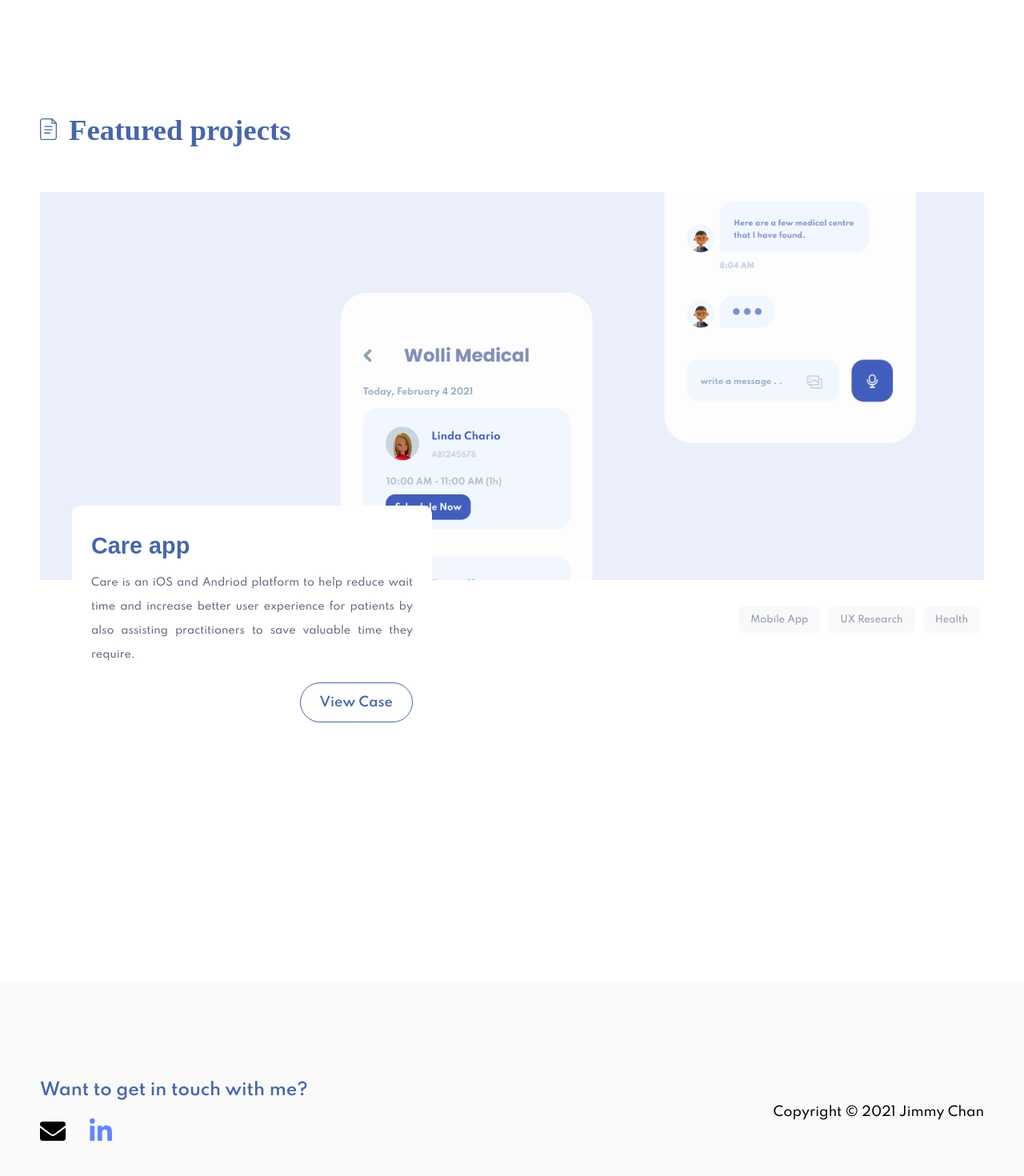
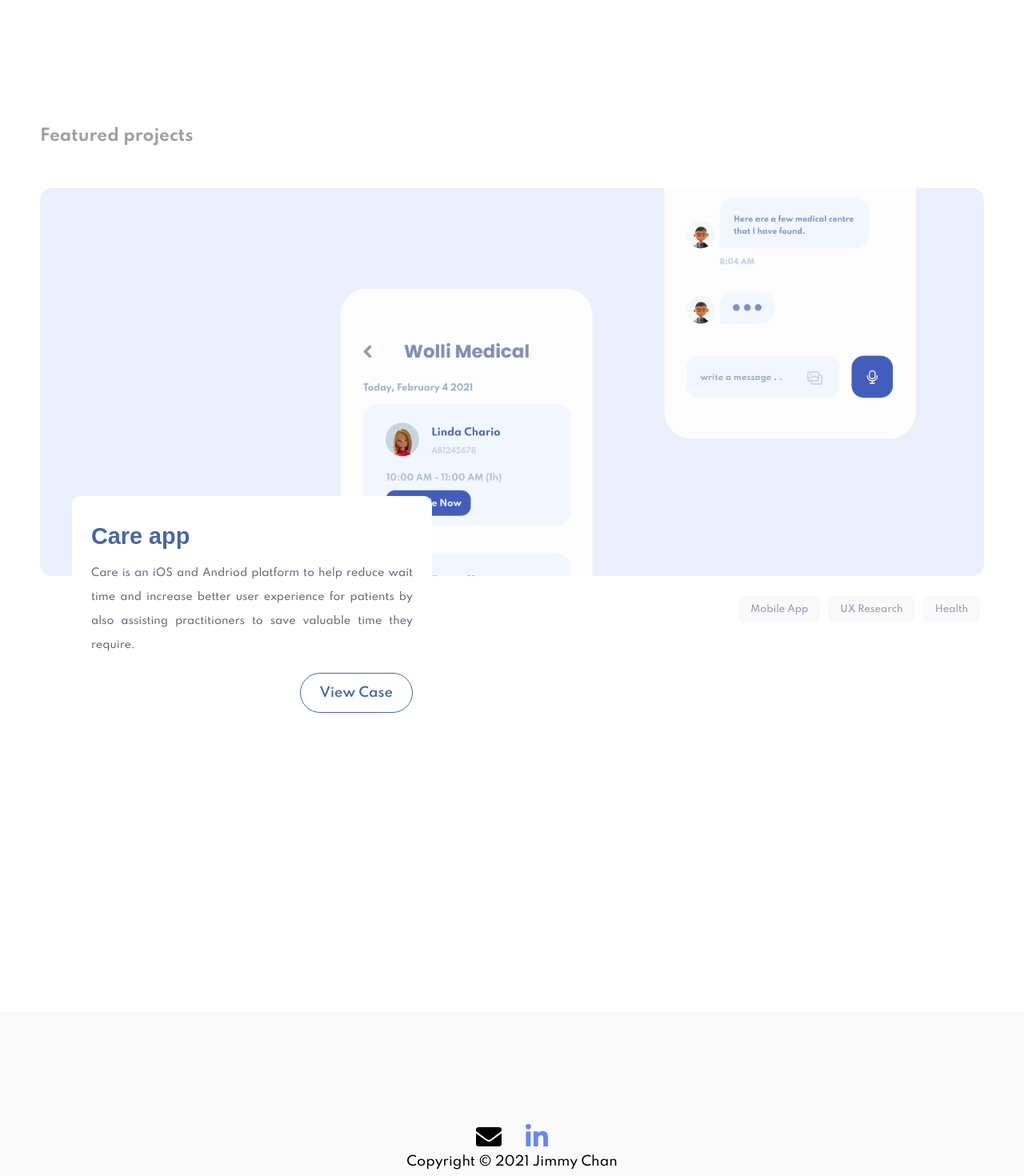
Before and after one commit to jimmyc018/online-profile, a React (Create React App) app: page / in a window 1280 px wide. Shown: the part 640-2110 px from the top of the page at 80% size. Built offline with nearby package versions, Linux system fonts and the light colour scheme.

Commit message:
Updated home page

```diff
--- a/src/components/Footer/Footer.scss
+++ b/src/components/Footer/Footer.scss
@@ -2,8 +2,9 @@
 
 .footer {
   display: flex;
+  flex-direction: column;
   align-items: center;
-  justify-content: space-between;
+  justify-content: center;
   padding: 120px $page-gap-small;
 
   @media screen and (min-width: 1024px) {
@@ -23,26 +24,16 @@
     font-weight: $font-weight-medium;
   }
 
-  &__left-area {
-    display: flex;
-    align-items: center;
+  // &__left-area {
+  //   display: flex;
+  //   align-items: center;
 
-    > .footer__icon {
-      font-size: 2.4em;
-      position: relative;
-      animation: movement 2s infinite;
-    }
-
-    // .footer__contact {
-    //   margin-left: 30px;
-    // }
-  }
-
-  .footer__title {
-    color: $dark-blue;
-    font-size: 1.3em;
-    font-weight: $font-weight-semi-bold;
-  }
+  //   > .footer__icon {
+  //     font-size: 2.4em;
+  //     position: relative;
+  //     animation: movement 2s infinite;
+  //   }
+  // }
 
   &__email {
     display: flex;
--- a/src/components/Footer/Footer.tsx
+++ b/src/components/Footer/Footer.tsx
@@ -5,16 +5,15 @@ import './Footer.scss';
 
 const CustomFooter = () => (
   <footer className="footer">
-    <div className="footer__left-area">
-      {/* <FontAwesomeIcon className="footer__icon" icon={['far', 'hand-point-right']}></FontAwesomeIcon> */}
-      <div className="footer__contact">
-        <p className="footer__text footer__title">Want to get in touch with me?</p>
-        <div className="footer__email">
-          <a  href="mailto:jimmychan018@gmail.com"><FontAwesomeIcon className="footer__icon" icon={['fas', 'envelope']}></FontAwesomeIcon></a>
-          {/* <p className="footer__text">Email Me</p> */}
-          <a href="https://www.linkedin.com/in/jimmy-c-672a1a97/"><FontAwesomeIcon className="footer__linkedin  footer__padding" icon={['fab', 'linkedin-in']}></FontAwesomeIcon></a>
-        </div>
-      </div>
+    {/* <FontAwesomeIcon className="footer__icon" icon={['far', 'hand-point-right']}></FontAwesomeIcon> */}
+    <div className="footer__email">
+      <a  href="mailto:jimmychan018@gmail.com">
+        <FontAwesomeIcon className="footer__icon" icon={['fas', 'envelope']}></FontAwesomeIcon>
+      </a>
+      {/* <p className="footer__text">Email Me</p> */}
+      <a href="https://www.linkedin.com/in/jimmy-c-672a1a97/">
+        <FontAwesomeIcon className="footer__linkedin  footer__padding" icon={['fab', 'linkedin-in']}></FontAwesomeIcon>
+      </a>
     </div>
     <span className="footer__text">Copyright &copy; {(new Date()).getFullYear()} Jimmy Chan</span>
   </footer>
--- a/src/components/Navbar/Navbar.scss
+++ b/src/components/Navbar/Navbar.scss
@@ -14,7 +14,7 @@
   .navbar__heading {
     font-size: 1em;
     letter-spacing: 0.05em;
-    font-weight: $font-weight-semi-bold;
+    font-weight: $font-weight-bold;
     color: $dark-blue;
   }
 
--- a/src/layouts/Home/Home.scss
+++ b/src/layouts/Home/Home.scss
@@ -53,11 +53,11 @@
     flex-direction: column;
 
     .home__project-title {
-      color: $dark-blue;
-      font-size: 2.3rem;
+      color: $grey-white;
+      font-size: 1.25rem;
       font-weight: $font-weight-bold;
       margin-right: 10px;
-      font-family: 'PT Serif', serif;
+      // font-family: 'PT Serif', serif;
     }
 
     .home__project-link {
@@ -71,7 +71,7 @@
     display: flex;
     flex-direction: row;
     align-items: center;
-    margin: 180px 0 0 0;
+    margin: 200px 0 0 0;
   }
 
 
@@ -82,7 +82,7 @@
   }
 
   &__project-case {
-    margin: 50px 0 200px 0;
+    margin: 50px 0 250px 0;
   }
 
   &__project-case-mini-area {
@@ -166,9 +166,11 @@
   }
 
   &__project-case-study {
+    border-radius: 15px;
     overflow: hidden;
 
     img {
+      display: block;
       max-width: 100%;
       width: 100%;
       transition: transform 0.3s ease-in-out;
--- a/src/layouts/Home/Home.tsx
+++ b/src/layouts/Home/Home.tsx
@@ -19,7 +19,7 @@ const Home = () => (
     {/* </AnimateOnScrollComp> */}
     <div className="home__project">
       <div className="home__project-head">
-        <img src={document} alt="document-icon" loading="lazy" className="home__project-document-icon"/>
+        {/* <img src={document} alt="document-icon" loading="lazy" className="home__project-document-icon"/> */}
         <p className="home__project-title">Featured projects</p>
         {/* <p className="home__project-link">All projects</p> */}
       </div>
@@ -44,6 +44,9 @@ const Home = () => (
           </AnimateOnScrollComp>
         </div>
       </section>
+      {/* <section>
+        <h4>Concept Design</h4>
+      </section> */}
     </div>
 
   </div>
--- a/src/styles/LightTheme.ts
+++ b/src/styles/LightTheme.ts
@@ -4,7 +4,7 @@ const LightTheme: ITheme = {
   backgroundColor: '#FFFFFF',
   color: '#000000',
   navbarTextColor: '#C4C4C4',
-  navbarActiveTextColor: '#274BC8'
+  navbarActiveTextColor: '#ffc340'
 }
 
 export default LightTheme;
```
